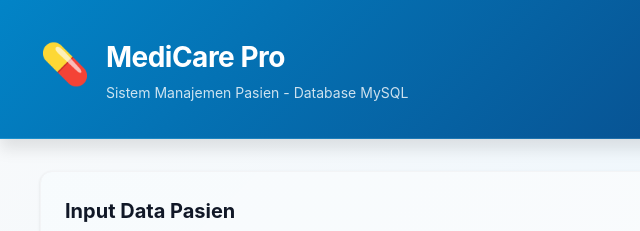
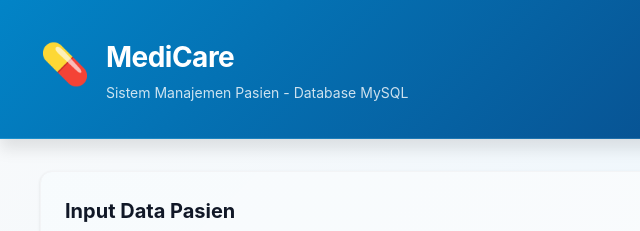
Before and after one commit to Nzmk2/Patient-Management, a website: page public/index.html in a window 1280 px wide. Shown: the top 231 px of the page, 0-640 px from the left. Drawn offline with Linux system fonts and the light colour scheme; no server answers.

Commit message:
test auto deploy

```diff
--- a/public/index.html
+++ b/public/index.html
@@ -4,7 +4,7 @@
   <meta charset="UTF-8">
   <meta name="viewport" content="width=device-width, initial-scale=1.0">
   <meta name="description" content="Sistem Manajemen Data Pasien dengan Database">
-  <title>MediCare Pro - Sistem Manajemen Pasien</title>
+  <title>MediCare - Sistem Manajemen Pasien</title>
   <link rel="stylesheet" href="style.css">
 </head>
 <body>
@@ -15,7 +15,7 @@
         <div class="header-brand">
           <div class="brand-icon">💊</div>
           <div>
-            <h1 class="brand-title">MediCare Pro</h1>
+            <h1 class="brand-title">MediCare</h1>
             <p class="brand-subtitle">Sistem Manajemen Pasien - Database MySQL</p>
           </div>
         </div>
```
